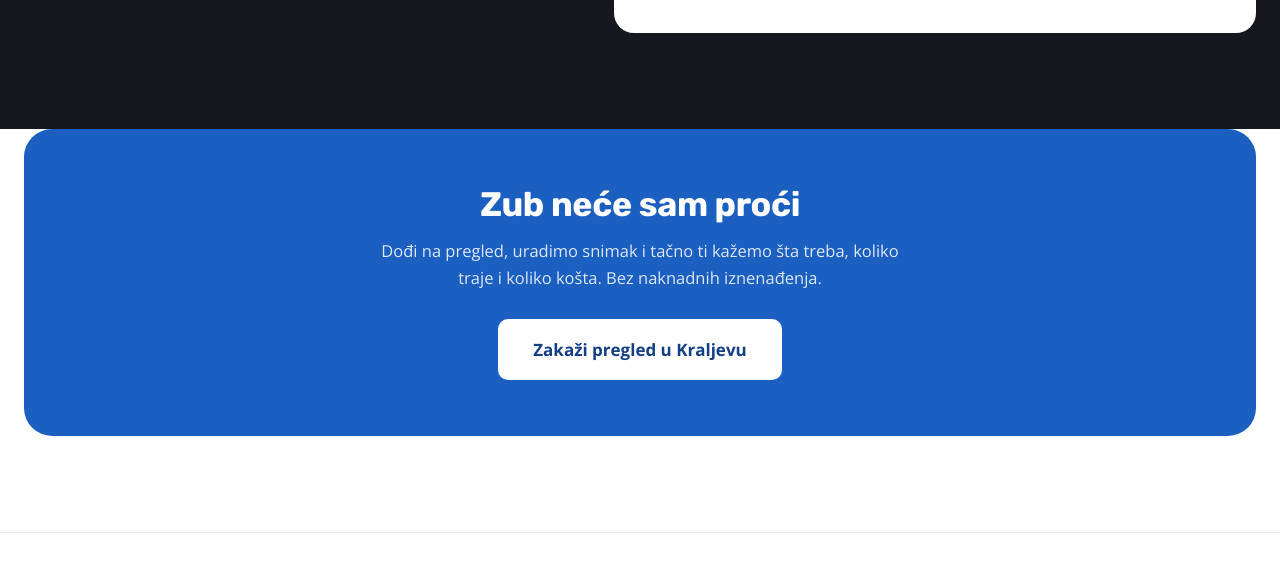
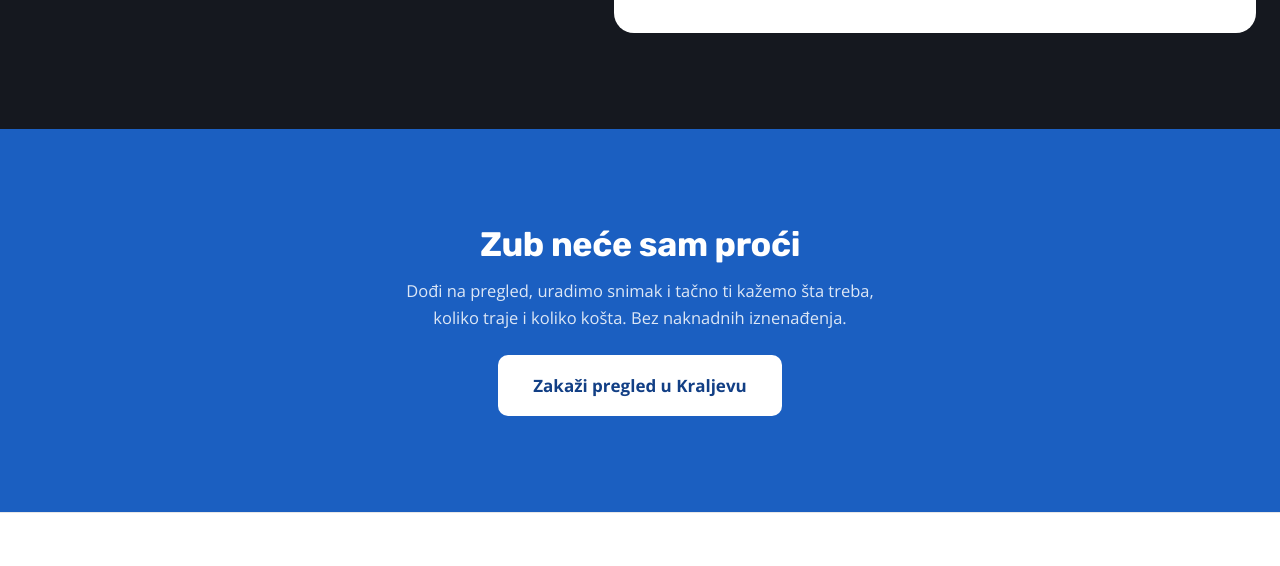
Before and after one commit to kuzmic3/stomatologija-milosavljevic, a plain HTML site: page index.html in a window 1280 px wide. Shown: the part 4864-5430 px from the top of the page. Drawn offline with nearby package versions, Linux system fonts and the light colour scheme.

Commit message:
Deploy stomatologija-milosavljevic v3 (2026-08-31T17:20:52.567404+00:00)

```diff
--- a/index.html
+++ b/index.html
@@ -429,19 +429,15 @@
   .book-card.sent form{display:none;}
   .book-card.sent .form-success{display:block;}
 
-  /* ---------- Closing CTA band ---------- */
-  .cta-section{padding-top:0;}
-  .cta-band{
-    background:var(--accent);
-    color:#fff;
-    border-radius:28px;
-    padding:56px 32px;
-    text-align:center;
-  }
-  .cta-band h2{color:#fff;font-size:clamp(26px,3.2vw,34px);margin-bottom:14px;}
-  .cta-band p{color:rgba(255,255,255,.85);max-width:520px;margin:0 auto 28px;font-size:16.5px;}
-  .cta-band .btn-primary{background:#fff;color:var(--accent-dark);}
-  .cta-band .btn-primary:hover{background:#eef3fc;}
+  /* ---------- Closing CTA (cta57.tsx struktura: sekcija sa standardnim
+     padding-om, centriran sadrzaj uzeg max-width-a - bez izmisljene "trake" i
+     bez nuliranja padding-a, to je bio bag) ---------- */
+  .cta-section{background:var(--accent);color:#fff;}
+  .cta-section .inner{max-width:512px;margin:0 auto;text-align:center;}
+  .cta-section h2{color:#fff;font-size:clamp(26px,3.2vw,34px);margin-bottom:14px;}
+  .cta-section p{color:rgba(255,255,255,.85);font-size:16.5px;}
+  .cta-section .btn-primary{background:#fff;color:var(--accent-dark);margin-top:24px;}
+  .cta-section .btn-primary:hover{background:#eef3fc;}
 
   /* ---------- Footer ---------- */
   footer{border-top:1px solid var(--border);padding-top:56px;padding-bottom:32px;}
@@ -751,7 +747,7 @@
 
 <section class="cta-section">
   <div class="wrap">
-    <div class="cta-band reveal pre">
+    <div class="inner reveal pre">
       <h2>Zub neće sam proći</h2>
       <p>Dođi na pregled, uradimo snimak i tačno ti kažemo šta treba, koliko traje i koliko košta. Bez naknadnih iznenađenja.</p>
       <a href="#kontakt" class="btn btn-primary btn-lg">Zakaži pregled u Kraljevu</a>
```
